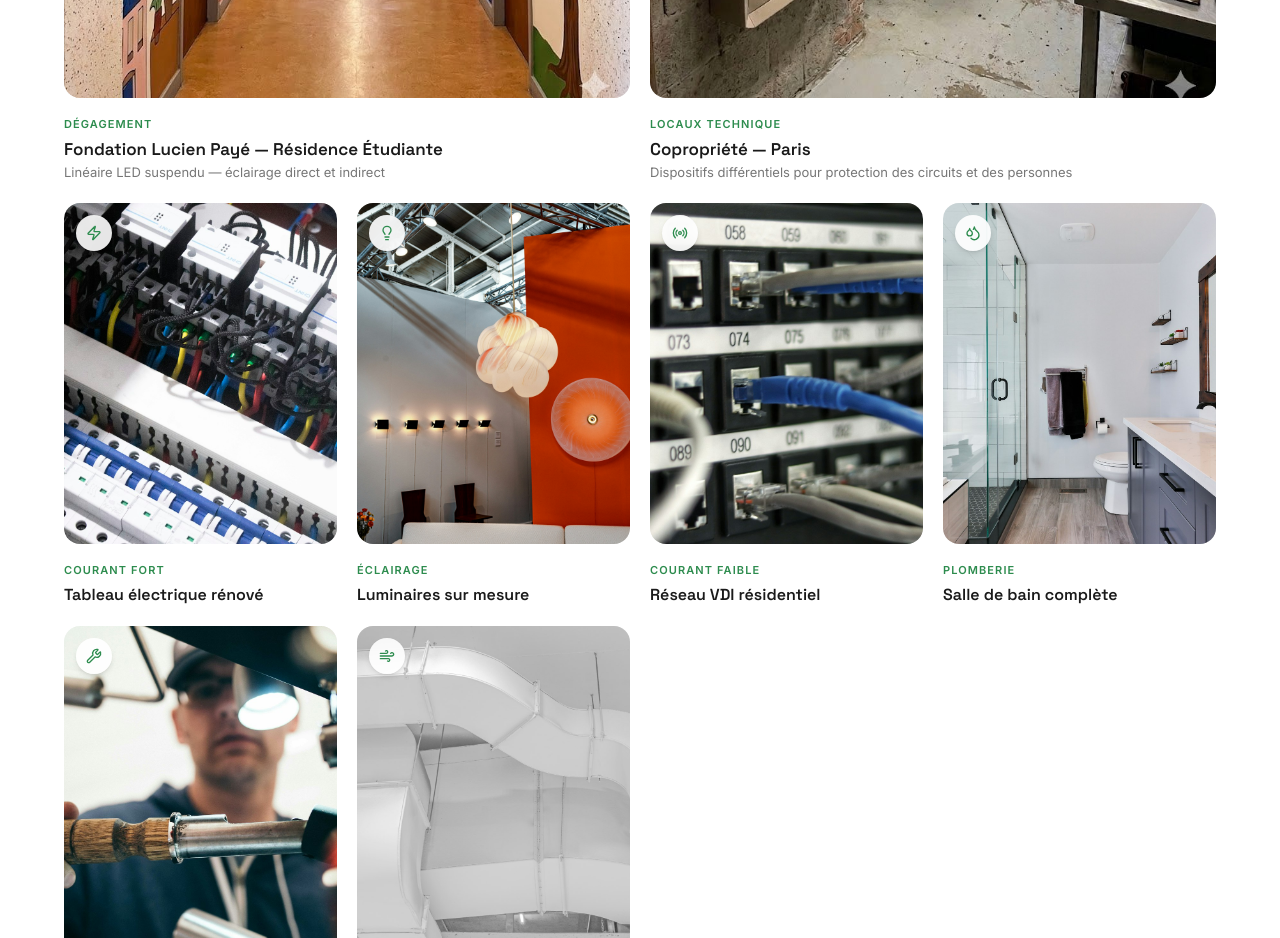
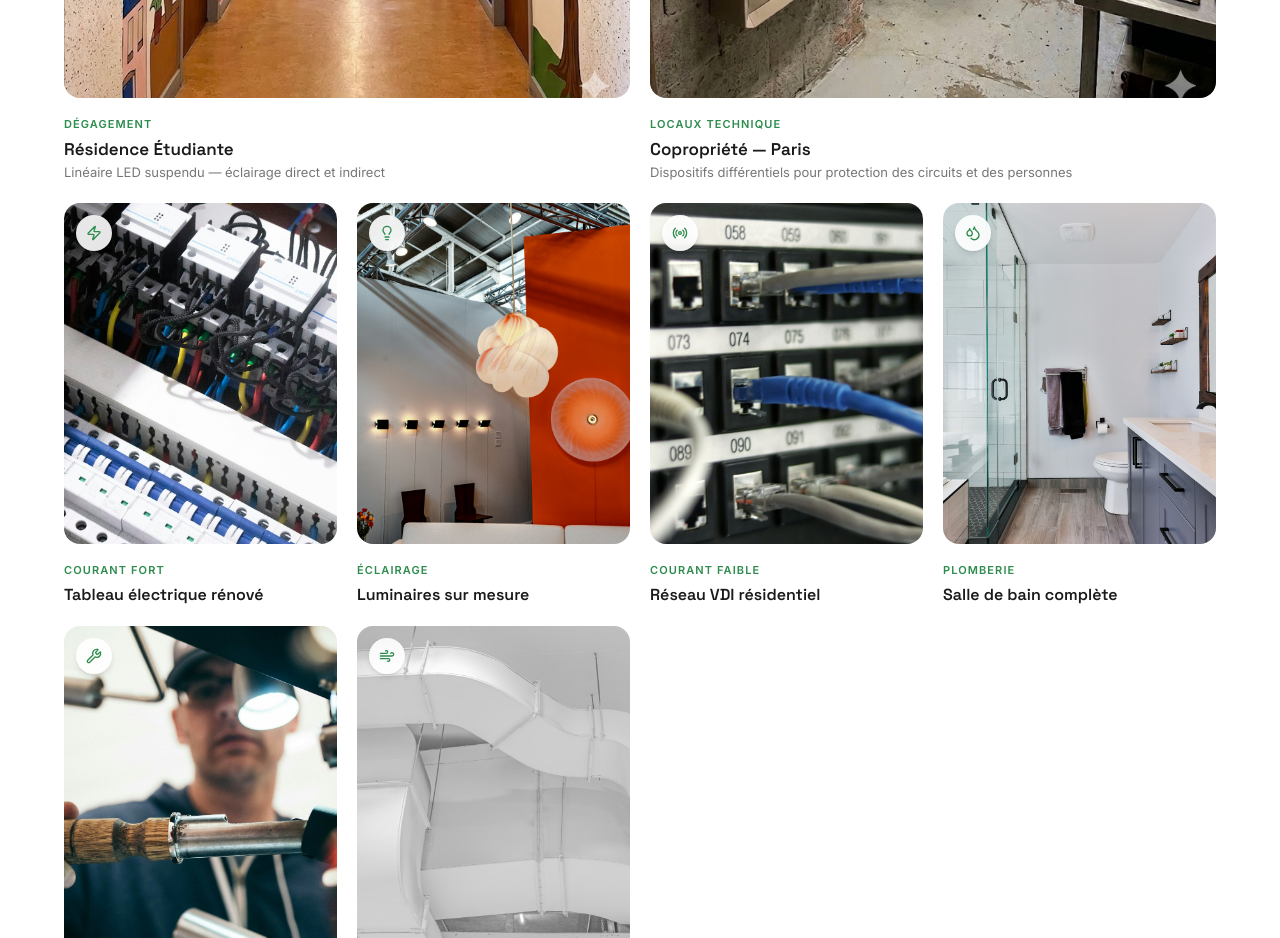
Before and after one commit to PHT001/emajor-site, a Next.js app: page /galerie in a window 1280 px wide. Shown: the part 1060-1998 px from the top of the page. Built offline with nearby package versions, Linux system fonts and the light colour scheme.

Commit message:
content(galerie): drop 'Fondation Lucien Payé', keep only 'Résidence Étudiante'

```diff
--- a/app/galerie/page.tsx
+++ b/app/galerie/page.tsx
@@ -40,9 +40,9 @@ type Tile = {
 const photos: Photo[] = [
   {
     src: "/galerie/ciup-fondation-lucien-paye.jpg",
-    alt: "Linéaire LED suspendu avec éclairage direct et indirect — Fondation Lucien Payé, résidence étudiante",
+    alt: "Linéaire LED suspendu avec éclairage direct et indirect — résidence étudiante",
     category: "Dégagement",
-    title: "Fondation Lucien Payé — Résidence Étudiante",
+    title: "Résidence Étudiante",
     location: "Linéaire LED suspendu — éclairage direct et indirect",
   },
   {
```
